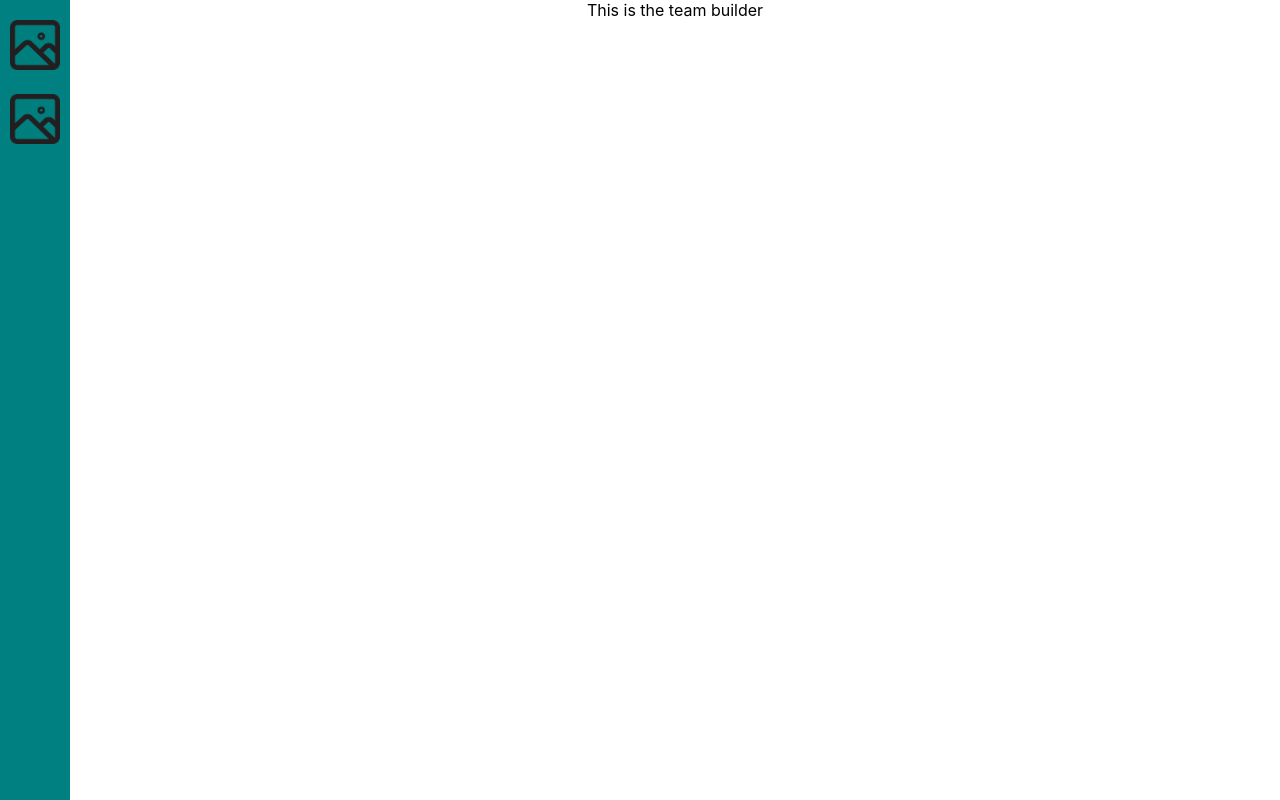
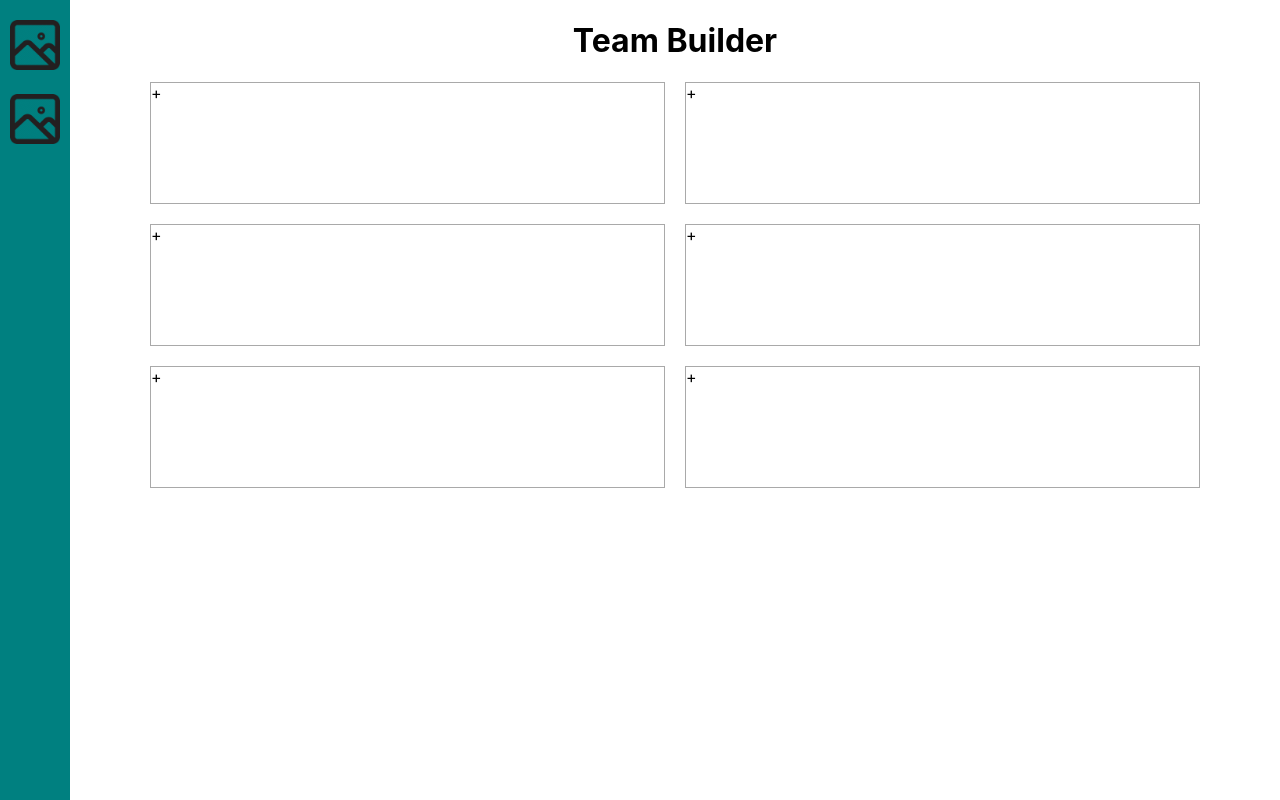
Before and after one commit to seif-y/PokeBuilder, a React (Create React App) app in the folder frontend/: page /teams in a window 1280 px wide. Built offline with nearby package versions, Linux system fonts and the light colour scheme.

Commit message:
Created TeamMember component for team builder page

```diff
--- a/frontend/src/components/team-builder/TeamBuilder.jsx
+++ b/frontend/src/components/team-builder/TeamBuilder.jsx
@@ -1,5 +1,19 @@
 import React from "react";
+import TeamMember from "./TeamMember";
+import styles from "./TeamBuilder.module.css";
 
 export default function TeamBuilder() {
-    return <div>This is the team builder</div>;
+    return (
+        <div className={styles.teamBuilderContainer}>
+            <h1> Team Builder </h1>
+            <div className={styles.teamContainer}>
+                <TeamMember />
+                <TeamMember />
+                <TeamMember />
+                <TeamMember />
+                <TeamMember />
+                <TeamMember />
+            </div>
+        </div>
+    );
 }
--- /dev/null
+++ b/frontend/src/components/team-builder/TeamBuilder.module.css
@@ -0,0 +1,12 @@
+.teamBuilderContainer {
+    display: flex;
+    flex-direction: column;
+    padding: 0 80px 0 80px;
+}
+
+.teamContainer {
+    display: grid;
+    grid-row-gap: 20px;
+    grid-column-gap: 20px;
+    grid-template-columns: repeat(2, 1fr);
+}
--- /dev/null
+++ b/frontend/src/components/team-builder/TeamMember.jsx
@@ -0,0 +1,30 @@
+import React from "react";
+import PokeType from "../global/PokeType";
+import styles from "./TeamMember.module.css";
+
+export default function TeamMemberSlot({ pokemon }) {
+    function renderTypes() {
+        return pokemon.types.map((type, index) => {
+            return <PokeType size="small" typeName={type} onClick={(e) => e.preventDefault()} />;
+        });
+    }
+
+    function renderPokemon() {
+        if (pokemon === undefined || pokemon === null) {
+            return "+";
+        } else {
+            return (
+                <React.Fragment>
+                    <img src={pokemon.sprite} alt="yer" className={styles.pokemonSprite} />
+                    <div className={styles.pokemonInfo}>
+                        <h3 className={styles.pokemonName}>{pokemon.name}</h3>
+                        <div className={styles.typeContainer}>{renderTypes()}</div>
+                        <input type="text" placeholder="Notes" />
+                    </div>
+                </React.Fragment>
+            );
+        }
+    }
+
+    return <div className={styles.container}>{renderPokemon()}</div>;
+}
--- /dev/null
+++ b/frontend/src/components/team-builder/TeamMember.module.css
@@ -0,0 +1,25 @@
+.container {
+    border: 1px solid darkgray;
+    display: flex;
+    min-height: 120px;
+}
+
+.pokemonSprite {
+    max-height: 100px;
+    width: auto;
+}
+
+.pokemonInfo {
+    display: flex;
+    flex-direction: column;
+    align-items: flex-start;
+}
+
+.pokemonName {
+    margin: 0;
+}
+
+.typeContainer {
+    display: flex;
+    flex-direction: row;
+}
```
Also changed, not shown: 1 other file (tests, documents, lock files or other folders).
